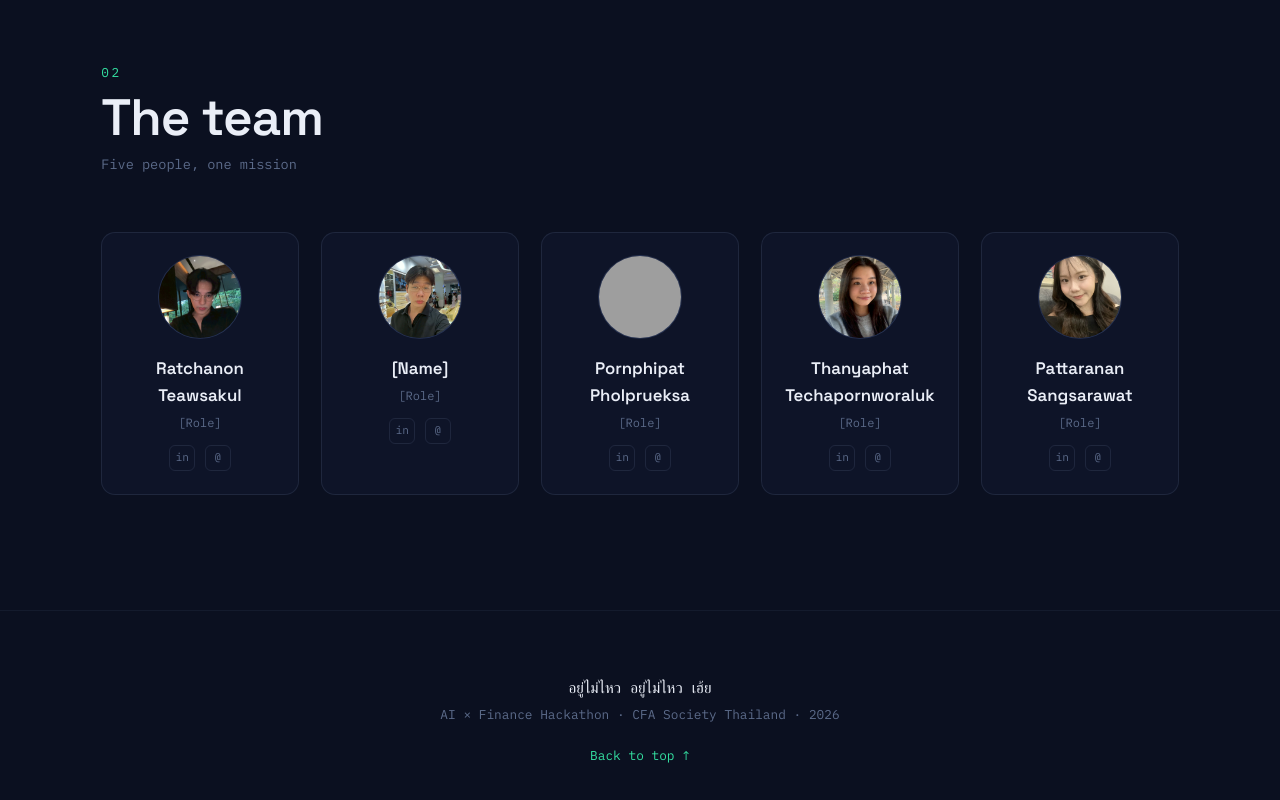
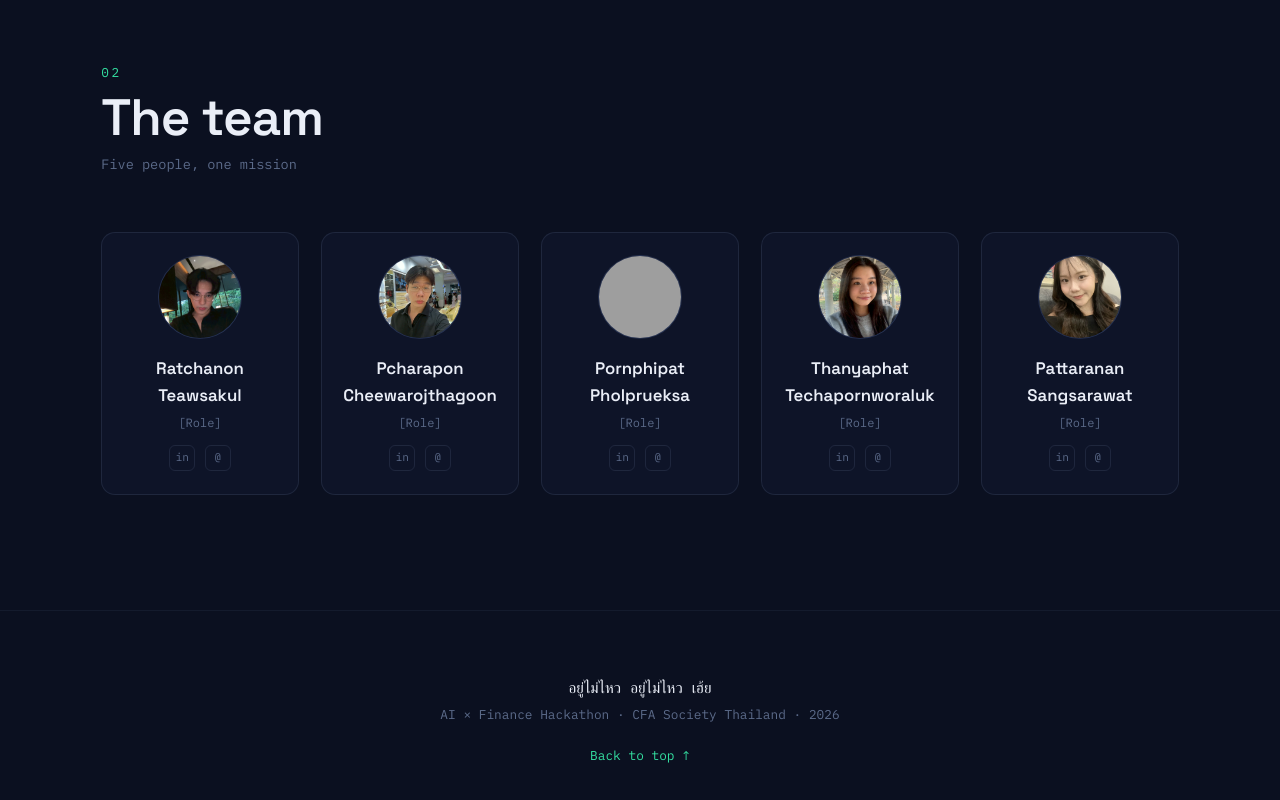
Before and after one commit to Pornphipat/ai-finance-hackathon-intro, a plain HTML site: page index.html in a window 1280 px wide. Shown: the part 2763-3563 px from the top of the page. Drawn offline with Linux system fonts and the light colour scheme; grey boxes are pictures that could not be loaded.

Commit message:
Update team member details and add media files to .gitignore

```diff
--- a/index.html
+++ b/index.html
@@ -240,9 +240,9 @@
         <!-- Member 2 -->
         <li class="member reveal">
           <div class="avatar"><img src="memberpic/2.jpg" alt="Team member" /></div>
-          <h3 class="m-name">[Name]</h3>
+          <h3 class="m-name" data-th="พชรพล ชีวโรจน์ฐากูร" data-en="Pcharapon Cheewarojthagoon">Pcharapon Cheewarojthagoon</h3>
           <p class="m-role">[Role]</p>
-          <div class="m-links"><a href="#" aria-label="Member 2 link">in</a><a href="#" aria-label="Member 2 link">@</a></div>
+          <div class="m-links"><a href="https://www.linkedin.com/in/thanyaphat-techapornworaluk-6423b5384/ aria-label="Member 2 link">in</a><a href="#" aria-label="Member 2 link">@</a></div>
         </li>
         <!-- Member 3 -->
         <li class="member reveal">
```
Also changed, not shown: 1 other file.
